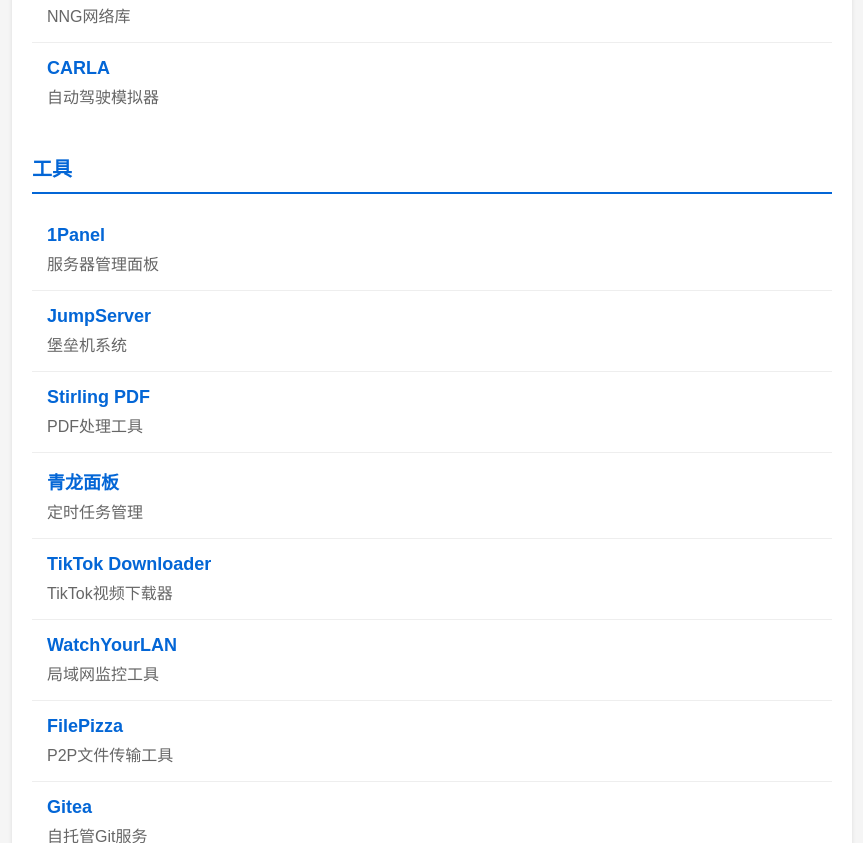
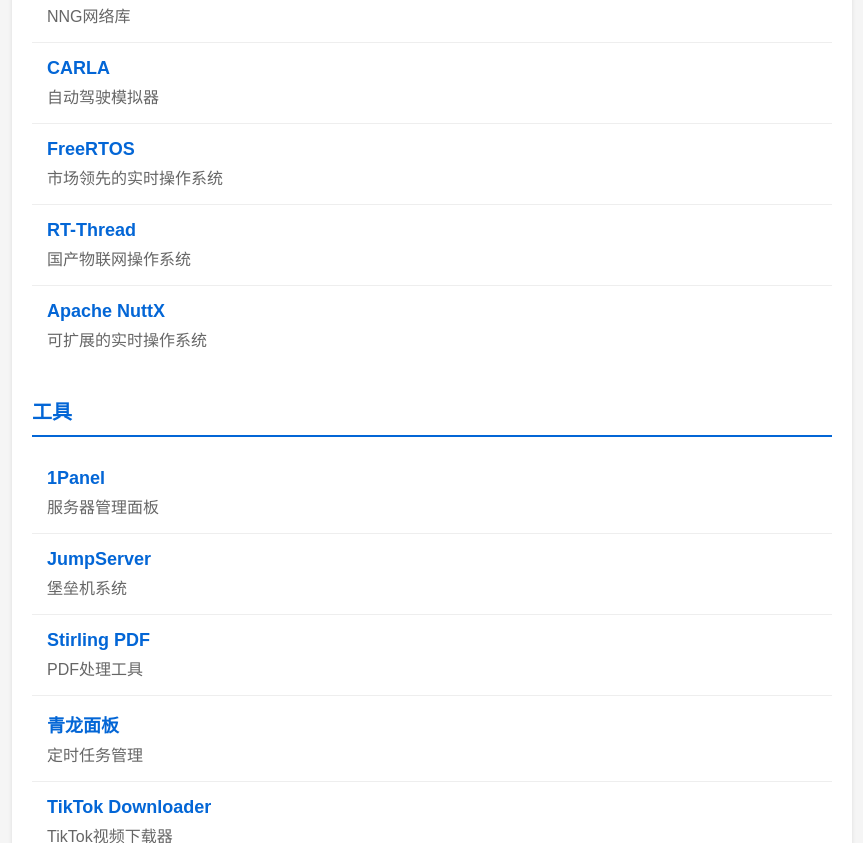
Before and after one commit to robertsong2000/web, a plain HTML site: page index.html in a window 1280 px wide. Shown: the part 1699-2542 px from the top of the page, without its empty margins (208-1071 px from the left). Drawn offline with Linux system fonts and the light colour scheme.

Commit message:
docs: 更新项目列表并添加链接
在index.html中添加FreeRTOS、RT-Thread和Apache NuttX项目，并在README.md中为所有项目添加GitHub链接，以提高文档的可读性和实用性

```diff
--- a/index.html
+++ b/index.html
@@ -152,6 +152,18 @@
                 <a href="https://github.com/carla-simulator/carla" class="repo-name">CARLA</a>
                 <div class="repo-description">自动驾驶模拟器</div>
             </li>
+            <li class="repo-item">
+                <a href="https://github.com/FreeRTOS/FreeRTOS" class="repo-name">FreeRTOS</a>
+                <div class="repo-description">市场领先的实时操作系统</div>
+            </li>
+            <li class="repo-item">
+                <a href="https://github.com/RT-Thread/rt-thread" class="repo-name">RT-Thread</a>
+                <div class="repo-description">国产物联网操作系统</div>
+            </li>
+            <li class="repo-item">
+                <a href="https://github.com/apache/nuttx" class="repo-name">Apache NuttX</a>
+                <div class="repo-description">可扩展的实时操作系统</div>
+            </li>
         </ul>
 
         <div class="category">工具</div>
```
Also changed, not shown: 1 other file.
